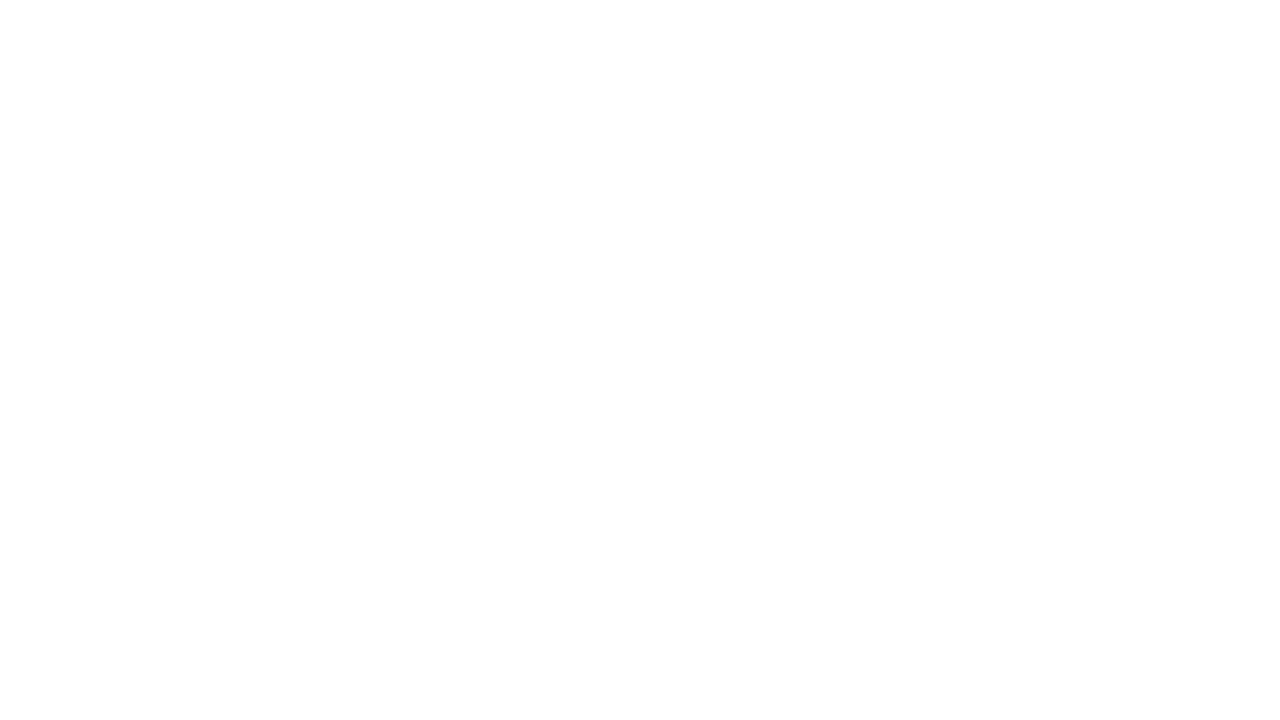
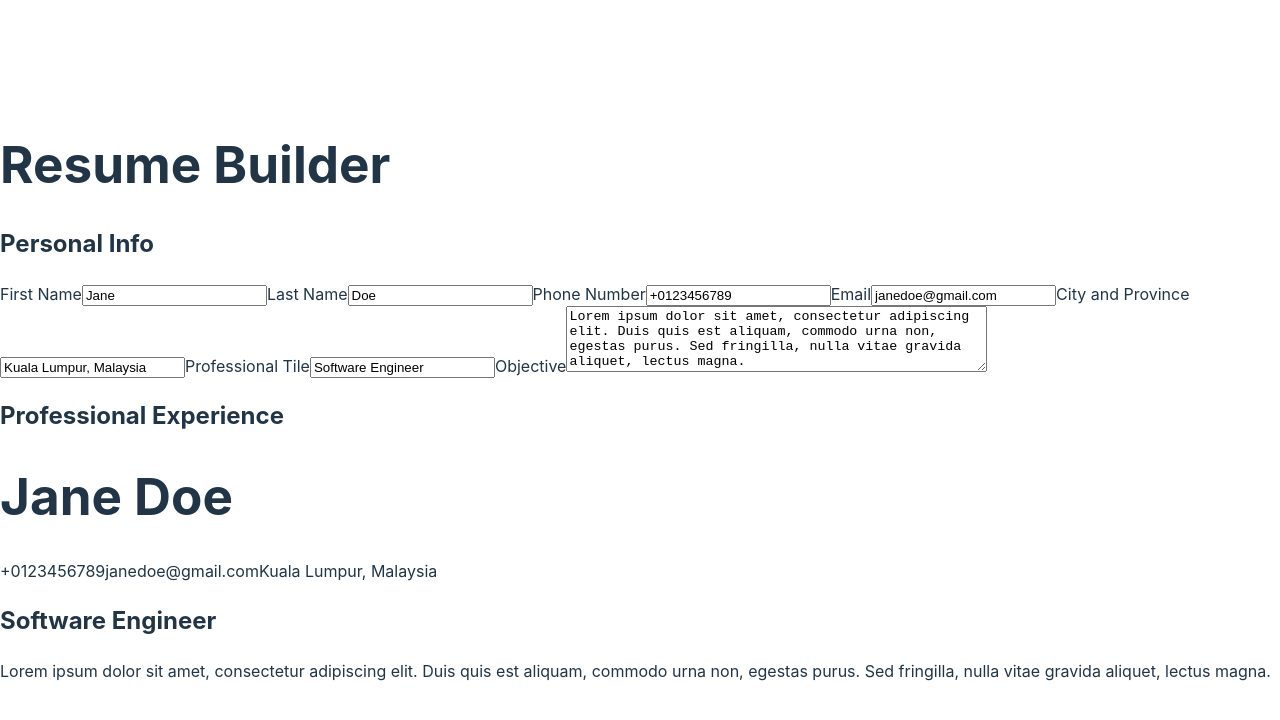
Before and after one commit to shalinekoh/project-cv, a React (Vite) app: page / in a window 1280 px wide. Shown: the top 720 px of the page. Built offline with nearby package versions, Linux system fonts and the light colour scheme.

Commit message:
Add personal info form and logic to display on Resume

```diff
--- a/src/App.jsx
+++ b/src/App.jsx
@@ -1,14 +1,37 @@
-import { useState } from 'react'
-import './App.css'
+import React, { useState } from 'react';
+import ExperienceForm from './components/ExperienceForm';
+import PersonalDataForm from './components/PersonalDataForm';
+import Resume from './components/Resume';
 
-function App() {
+const App = () => {
+  const [data, setData] = useState({
+                                    firstName: "Jane",
+                                    lastName: "Doe",
+                                    phoneNo: "+0123456789",
+                                    email: "janedoe@gmail.com",
+                                    location: "Kuala Lumpur, Malaysia",
+                                    title: "Software Engineer",
+                                    summary: "Lorem ipsum dolor sit amet, consectetur adipiscing elit. Duis quis est aliquam, commodo urna non, egestas purus. Sed fringilla, nulla vitae gravida aliquet, lectus magna."
+  })
+
+  const handleChange = (e) => {
+    const { name, value } = e.target; // Destructure the name and value properties from e.target
+    setData((prevData) => ({
+      ...prevData,
+      [name]: value, // Use the name attribute to update the corresponding property in state
+    }));
+  };
 
 
   return (
-    <>
+    <div className="App">
+      <h1>Resume Builder</h1>
+      <PersonalDataForm data={data} handleData={handleChange} />
+      <ExperienceForm />
+      <Resume data={data} />
+    </div>
+  )
 
-    </>
-  )
 }
 
-export default App
+export default App;
--- a/src/components/EducationForm.jsx
+++ b/src/components/EducationForm.jsx
@@ -0,0 +1 @@
+import React from "react";
--- a/src/components/ExperienceForm.jsx
+++ b/src/components/ExperienceForm.jsx
@@ -0,0 +1,12 @@
+import React from "react";
+
+function ExperienceForm({ }) {
+
+    return (
+        <div>
+            <h2>Professional Experience</h2>
+        </div>
+    )
+}
+
+export default ExperienceForm;
--- a/src/components/PersonalDataForm.jsx
+++ b/src/components/PersonalDataForm.jsx
@@ -0,0 +1,60 @@
+import React from 'react';
+
+function PersonalDataForm({ data, handleData }){
+    return (
+        <>
+            <h2>Personal Info</h2>
+            <label for="firstName">First Name</label>
+            <input
+                type="text"
+                placeholder="Jane"
+                name="firstName"
+                value={data.firstName}
+                onChange={handleData}/>
+            <label for="lastName">Last Name</label>
+            <input
+                type="text"
+                placeholder="Doe"
+                name="lastName"
+                value={data.lastName}
+                onChange={handleData}/>
+            <label for="phoneNo">Phone Number</label>
+            <input
+                type="text"
+                placeholder="+60123456789"
+                name="phoneNo"
+                value={data.phoneNo}
+                onChange={handleData}/>
+            <label for="email">Email</label>
+            <input
+                type="email"
+                placeholder="janedoe@gmail.com"
+                name="email"
+                value={data.email}
+                onChange={handleData}/>
+            <label for="location">City and Province</label>
+            <input
+                type="text"
+                placeholder="Kuala Lumpur, Malaysia"
+                name="location"
+                value={data.location}
+                onChange={handleData}/>
+            <label for="title">Professional Tile</label>
+            <input
+                type="text"
+                placeholder="Software Engineer"
+                name="title"
+                value={data.title}
+                onChange={handleData}/>
+            <label for="summary">Objective</label>
+            <textarea
+                name="summary"
+                rows="4"
+                cols="50"
+                value={data.summary}
+                onChange={handleData}/>
+        </>
+    )
+}
+
+export default PersonalDataForm;
--- /dev/null
+++ b/src/components/Resume.jsx
@@ -0,0 +1,18 @@
+import React from 'react';
+
+function Resume({ data }){
+    return (
+        <div>
+            <h1>{data.firstName + " " + data.lastName}</h1>
+            <div className="contactInfo">
+                {data.phoneNo}
+                {data.email}
+                {data.location}
+            </div>
+            <h2>{data.title}</h2>
+            <p>{data.summary}</p>
+        </div>
+    );
+};
+
+export default Resume;
```
